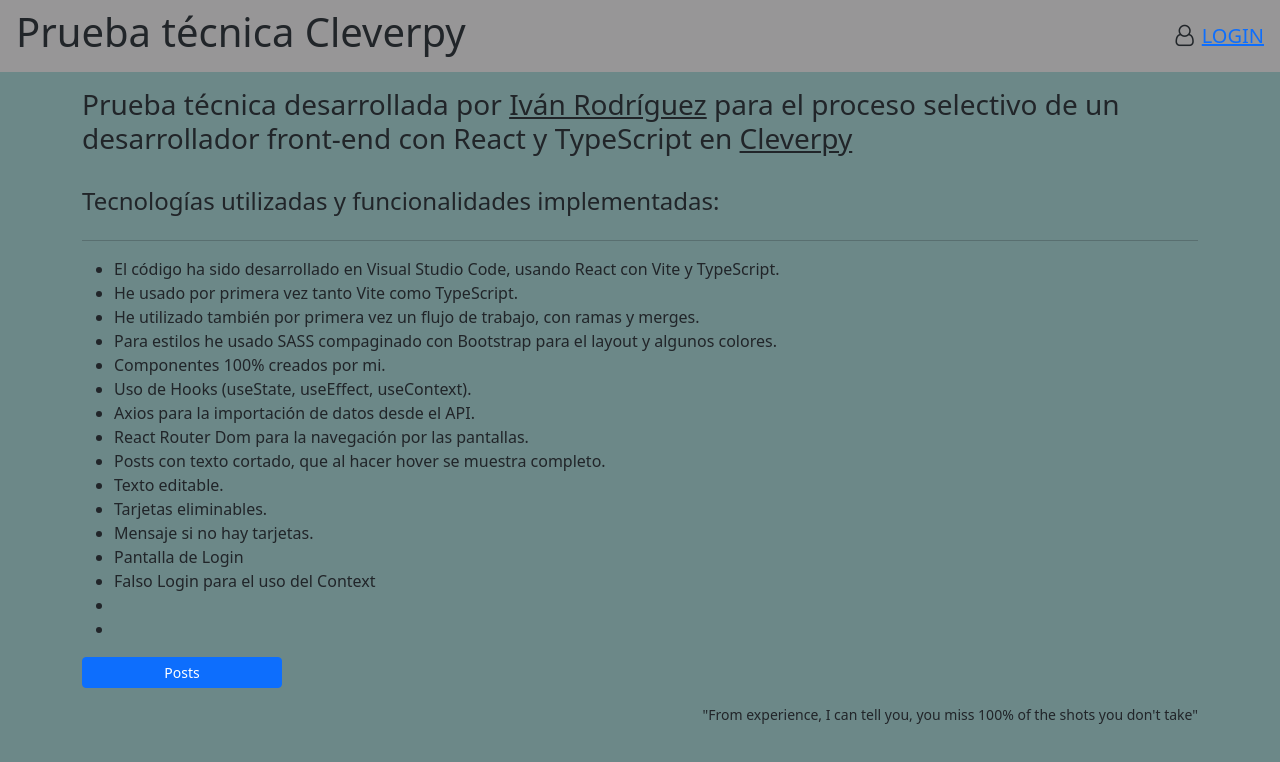
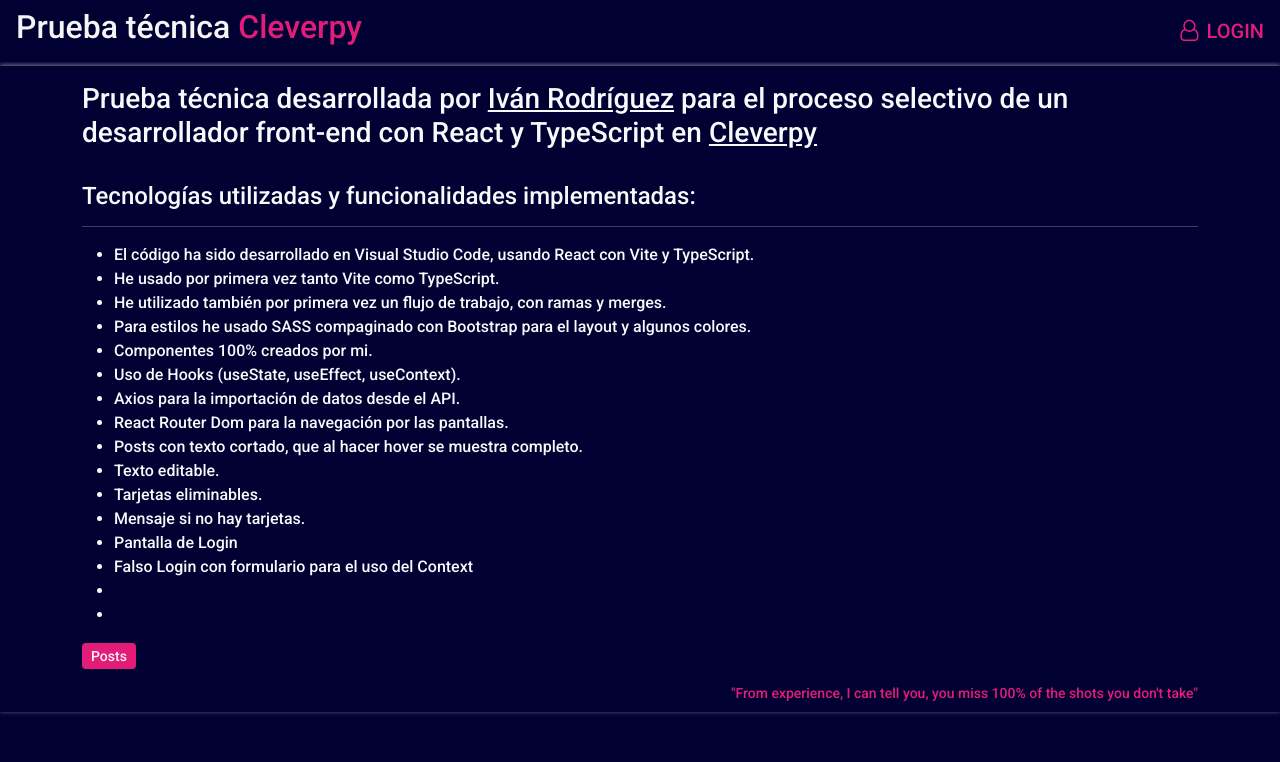
Before and after one commit to areantbd/frontend-cleverpy, a React (Vite) app in the folder frontend-cleverpy/: page / in a window 1280 px wide. Shown: the top 762 px of the page. Built offline with nearby package versions, Linux system fonts and the light colour scheme.

Commit message:
cleverpy styles

```diff
--- a/frontend-cleverpy/src/components/Card.tsx
+++ b/frontend-cleverpy/src/components/Card.tsx
@@ -6,12 +6,12 @@
   body: string,
 }
 
-export const Card = (props: Post) => {
+export const Card = ({title, body, userId}: Post) => {
   return (
-    <div className="d-flex flex-column bg-dark text-light rounded shadow px-3 post-card">
-      <h4 className="text-decoration-underline text-center mt-5">{props.title}</h4>
-      <p className="mt-3 text-center text-truncate" contentEditable suppressContentEditableWarning={true}>{props.body}</p>
-        <small className="d-block text-end mb-2 fw-lighter mt-auto ms-auto" >Created by user: {props.userId}</small>
+    <div className="d-flex flex-column  text-light rounded px-3 post-card">
+      <h4 className="text-decoration-underline text-center mt-5">{title}</h4>
+      <p className="mt-3 text-center text-truncate" contentEditable suppressContentEditableWarning={true}>{body}</p>
+        <small className="d-block text-end mb-2 fw-lighter mt-auto ms-auto" >Created by user: {userId}</small>
     </div>
   )
 }
--- a/frontend-cleverpy/src/components/ui/Navbar.tsx
+++ b/frontend-cleverpy/src/components/ui/Navbar.tsx
@@ -19,19 +19,19 @@
 
   return loggedUser ? (
     <div className="navbar container d-flex">
-      <Link to={'/'} className="text-decoration-none text-dark"><h1 className="ms-3">Prueba técnica Cleverpy</h1></Link>
+      <Link to={'/'} className="text-decoration-none d-flex"><h2 className="ms-3 title">Prueba técnica</h2><h2 className="ms-2 name">Cleverpy</h2></Link>
       <div className="d-flex ms-auto me-3 align-items-center gap-2">
-        <h5>Bienvenido {loggedUser}</h5>
-        <span className="fa fa-user fa-lg"></span>
+        <h5 className="text-light">Bienvenido {loggedUser}</h5>
+        <span className="fa fa-user fa-lg user-icon"></span>
         <button className="btn btn-outline-danger" onClick={() => userData.logOut("")}>Logout</button>
       </div>
     </div>
   ) : (
     <div className="navbar container d-flex">
-      <Link to={'/'} className="text-decoration-none text-dark"><h1 className="ms-3">Prueba técnica Cleverpy</h1></Link>
+      <Link to={'/'} className="text-decoration-none d-flex"><h2 className="ms-3 title">Prueba técnica</h2><h2 className="ms-2 name">Cleverpy</h2></Link>
       <div className="d-flex ms-auto me-3 align-items-center gap-2">
-        <span className="fa fa-user-o fa-lg"></span>
-        <Link to={'login'}><h5 className="m-0">LOGIN</h5></Link>
+        <span className="fa fa-user-o fa-lg user-icon"></span>
+        <Link to={'login'} className="text-decoration-none login"><h5 className="m-0 ">LOGIN</h5></Link>
       </div>
     </div>
   )
--- a/frontend-cleverpy/src/sass/base/_settings.scss
+++ b/frontend-cleverpy/src/sass/base/_settings.scss
@@ -1,16 +1,27 @@
-$main: #979697;
+$main: #01012b ;
 $white: #f5f5f5;
-$dark: #1a1a1a;
-$secondary: #6c8888;
+$dark: #000033;
+$secondary: #e31c79;
+$Roboto: 'Roboto', sans-serif;
 
 * {
   margin: 0;
   padding: 0;
 }
 
+.navbar{
+  z-index: 0;
+}
+
 body {
   min-height: 100%;
-  background-color: $secondary;
+  background-color: $dark;
+  z-index: 1;
+  font-family: $Roboto;
+  .nav-shadow{
+    box-shadow: 0px -1px 5px 0px rgba(255,255,255,0.49);
+
+  }
 }
 
 .nothing-to-see {
@@ -19,3 +30,9 @@
   justify-content: center;
   align-items: center;
 }
+
+
+.button {
+  background-color: $secondary;
+  color: $white;
+}
--- /dev/null
+++ b/frontend-cleverpy/src/sass/components/_loginScreen.scss
@@ -0,0 +1,12 @@
+
+
+.login-form{
+  background-color: $dark;
+
+  $input-group-addon-border-color: $dark;
+
+
+  .span {
+    background-color: $secondary;
+  }
+}
--- /dev/null
+++ b/frontend-cleverpy/src/sass/components/_mainScreen.scss
@@ -0,0 +1,3 @@
+.quote{
+  color: $secondary;
+}
--- a/frontend-cleverpy/src/sass/components/_navbar.scss
+++ b/frontend-cleverpy/src/sass/components/_navbar.scss
@@ -1,4 +1,18 @@
 .navbar {
   min-width: 100%;
-  background-color: $main;
+  background-color: $dark;
+  // box-shadow:inset -5px -1px 8px 0px rgba(255,255,255,0.49);
+
+  .title{
+    color: $white;
+  }
+  .name{
+    color: $secondary
+  }
+  .user-icon{
+    color: $secondary;
+  }
+  .login{
+    color: $secondary;
+  }
 }
--- a/frontend-cleverpy/src/sass/components/_postCard.scss
+++ b/frontend-cleverpy/src/sass/components/_postCard.scss
@@ -2,7 +2,9 @@
   max-width: 250px;
   min-height: 300px;
   max-height: 450px;
-  opacity: 0.8;
+  opacity: 0.7;
+  background-color: $main;
+  box-shadow: 2px 2px 5px rgba(255,255,255,0.49);
 
    &:hover{
     opacity: 1;
@@ -11,6 +13,9 @@
         text-overflow:inherit;
         white-space: inherit;
     }
+  }
+  small{
+    color: $secondary;
   }
 }
 
--- a/frontend-cleverpy/src/sass/style.scss
+++ b/frontend-cleverpy/src/sass/style.scss
@@ -1,6 +1,11 @@
+//font
+@import url('https://fonts.googleapis.com/css2?family=Roboto:wght@500&display=swap');
+
 //general settings
 @import "./base//settings";
 
 //component settings
 @import "./components/_postCard.scss";
 @import "./components/_navbar.scss";
+@import "./components/_loginScreen.scss";
+@import "./components/_mainScreen.scss";
--- a/frontend-cleverpy/src/screens/LoginScreen.tsx
+++ b/frontend-cleverpy/src/screens/LoginScreen.tsx
@@ -26,18 +26,18 @@
   }
 
   return (
-    <div className="container mt-5" style={{height: 500}}>
-      <div className="d-flex flex-column w-50 mx-auto p-3 m-t5 input-group-text gap-2">
-        <form onSubmit={() => setUserAndGoToPosts()}>
+    <div className="nav-shadow mt-1" style={{height: 650}}>
+      <div className="d-flex flex-column w-50 mx-auto p-3 pt-5 input-group-text gap-2 login-form border border-0">
+        <form onSubmit={() => setUserAndGoToPosts()} className="d-flex flex-column gap-2">
           <div className="input-group">
-            <span className="input-group-text"><i className="fa fa-user fa-fw"></i></span>
+            <span className="input-group-text span border border-0 text-light"><i className="fa fa-user fa-fw"></i></span>
             <input type="text" onChange={() => {username = event?.target?.value}} placeholder="username" id="username" className="form-control"/>
           </div><div className="input-group">
-            <span className="input-group-text"><i className="fa fa-key fa-fw"></i></span>
+            <span className="input-group-text span border border-0 text-light"><i className="fa fa-key fa-fw"></i></span>
             <input type={type} onChange={() => {password = event?.target?.value}} placeholder="password" id="password" className="form-control"/>
-            <span className="input-group-text"><i className="fa fa-eye fa-fw" onClick={() => type === "password" ? setType("text") : setType("password")}></i></span>
+            <span className="input-group-text span border border-0 text-light"><i className="fa fa-eye fa-fw" onClick={() => type === "password" ? setType("text") : setType("password")}></i></span>
           </div>
-          <button className="btn btn-primary mt-2" type="submit" >Login</button>
+          <button className="btn  mt-2 button" type="submit" >Login</button>
         </form>
       </div>
     </div>
--- a/frontend-cleverpy/src/screens/MainScreen.tsx
+++ b/frontend-cleverpy/src/screens/MainScreen.tsx
@@ -2,12 +2,13 @@
 
 function MainScreen() {
   return (
-    <div className="container mt-3 d-flex flex-column">
-      <h3>Prueba técnica desarrollada por <a className="text-dark" href="https://github.com/areantbd" target="_blank">Iván Rodríguez</a> para el proceso selectivo de un desarrollador front-end con React y TypeScript en <a className="text-dark" href="https://cleverpy.com/" target="_blank">Cleverpy</a></h3>
+    <div className="mt-1 d-flex flex-column text-light nav-shadow">
+      <div className="container mt-3">
+        <h3>Prueba técnica desarrollada por <a className="text-light" href="https://github.com/areantbd" target="_blank">Iván Rodríguez</a> para el proceso selectivo de un desarrollador front-end con React y TypeScript en <a className="text-light" href="https://cleverpy.com/" target="_blank">Cleverpy</a></h3>
         <br />
         <h4>Tecnologías utilizadas y funcionalidades implementadas:</h4>
         <hr />
-      <ul>
+        <ul >
           <li>El código ha sido desarrollado en Visual Studio Code, usando React con Vite y TypeScript.</li>
           <li>He usado por primera vez tanto Vite como TypeScript.</li>
           <li>He utilizado también por primera vez un flujo de trabajo, con ramas y merges.</li>
@@ -21,12 +22,13 @@
           <li>Tarjetas eliminables.</li>
           <li>Mensaje si no hay tarjetas.</li>
           <li>Pantalla de Login</li>
-        <li>Falso Login para el uso del Context</li>
+          <li>Falso Login con formulario para el uso del Context</li>
           <li></li>
           <li></li>
         </ul>
-      <Link to={'/posts'} className="btn btn-primary btn-sm d-inline" style={{maxWidth: 200}} >Posts</Link>
-      <small className="d-block text-end mb-2 fw-lighter mt-3 ms-auto" >"From experience, I can tell you, you miss 100% of the shots you don't take"</small>
+        <Link to={'/posts'} className="btn btn-sm d-inline button" style={{maxWidth: 200}} >Posts</Link>
+        <small className="d-block text-end mb-2 fw-lighter mt-3 ms-auto quote" >"From experience, I can tell you, you miss 100% of the shots you don't take"</small>
+      </div>
     </div>
   )
 }
--- a/frontend-cleverpy/src/screens/PostsScreen.tsx
+++ b/frontend-cleverpy/src/screens/PostsScreen.tsx
@@ -23,7 +23,8 @@
   }, [])
 
   return posts && posts.length > 1? (
-    <div className="container d-flex gap-3 flex-wrap mt-3">
+    <div className="nav-shadow mt-1">
+      <div className="container d-flex gap-3 flex-wrap pt-3">
         {posts?.map((post) => (
           <div className="post-card-container"  key={post.id} >
             <button onClick={() => handleDeletePost(post.id)} className="btn btn-sm btn-outline-danger delete-button">X</button>
@@ -31,6 +32,7 @@
           </div>
         ))}
       </div>
+    </div>
   ) : (
     <div className="nothing-to-see">
       <h1>Oops nothing to see here..</h1>
```
Lines whose indentation alone changed are shown as unchanged.
